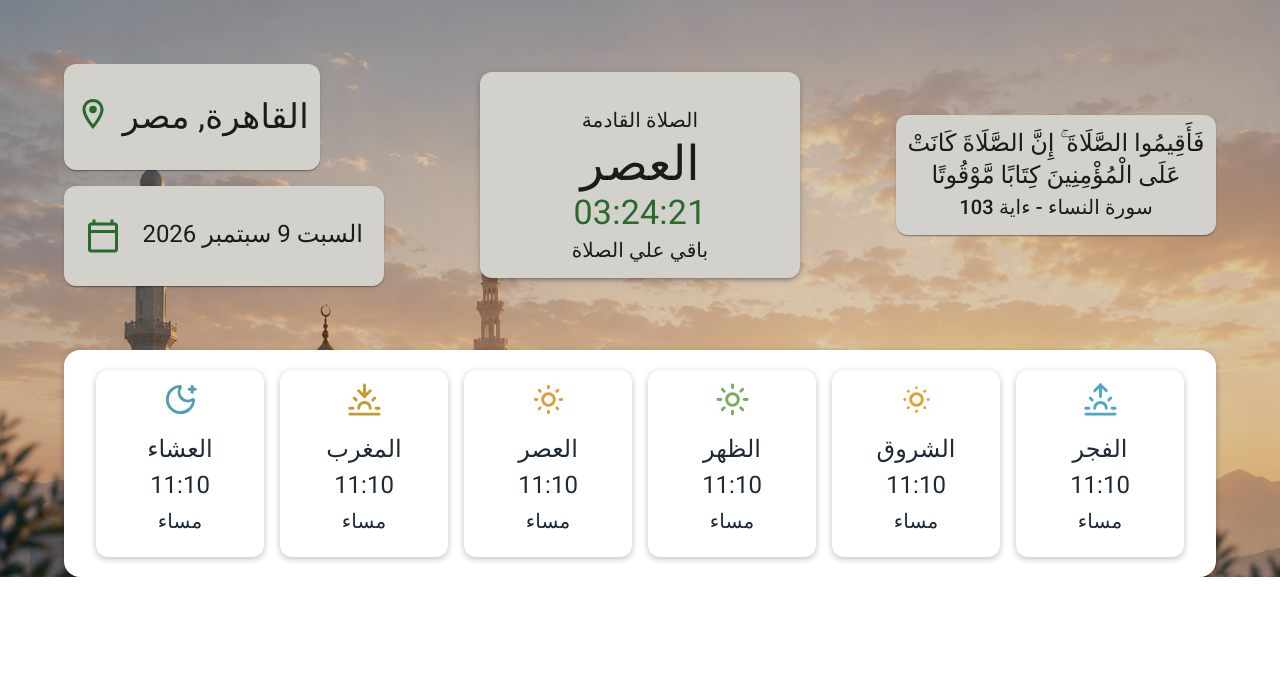
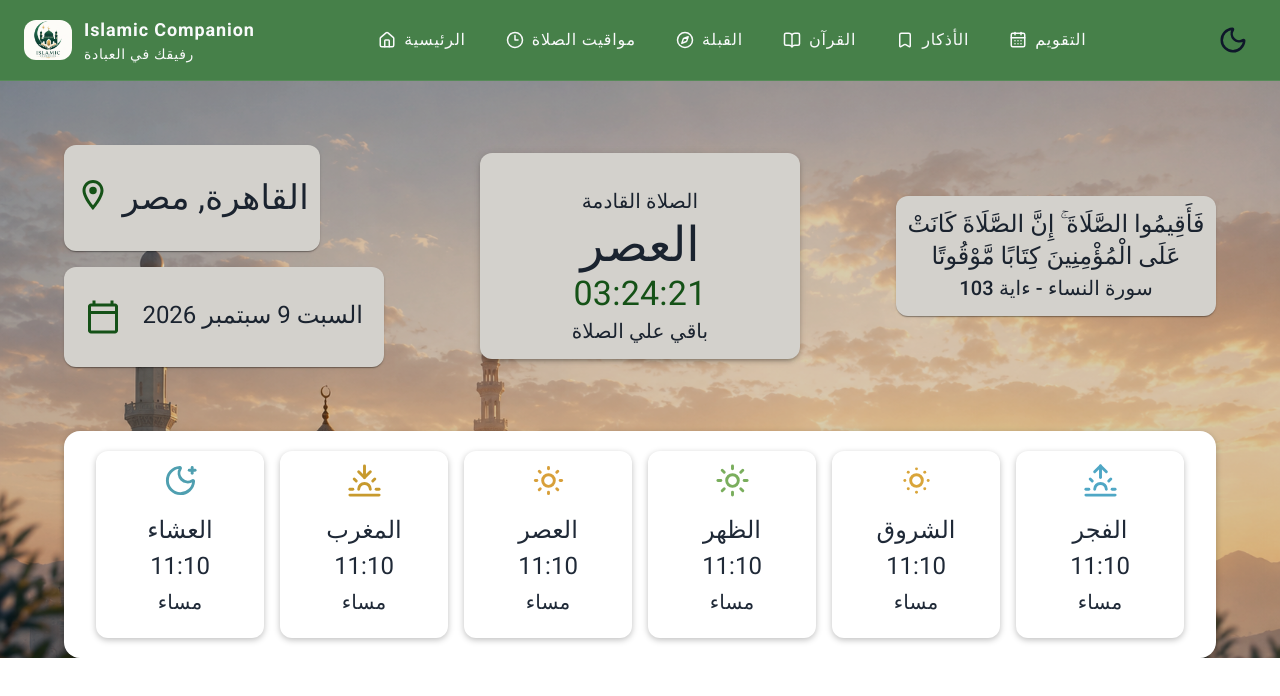
Before and after one commit to TahaAl-Qalyubiy/islamic-companion, a React (Vite) app: page / in a window 1280 px wide. Shown: the top 696 px of the page. Built offline with nearby package versions, Linux system fonts and the light colour scheme.

Commit message:
Routes&dark/lightMode&Header

```diff
--- a/index.html
+++ b/index.html
@@ -2,9 +2,9 @@
 <html lang="en">
 	<head>
 		<meta charset="UTF-8" />
-    <link rel="icon" type="image/svg+xml" href="/favicon.svg" />
+		<link rel="icon" type="image/svg+xml" href="public/img/logo.jpeg" />
 		<meta name="viewport" content="width=device-width, initial-scale=1.0" />
-    <title>admin-dashboard</title>
+		<title>islamic-companion</title>
 	</head>
 	<body>
 		<div id="root"></div>
--- a/src/App.jsx
+++ b/src/App.jsx
@@ -1,10 +1,11 @@
-import React from "react";
-import MainPage from "./components/MainPage";
+import HeaderBar from "./components/HeaderBar";
+import { Outlet } from "react-router-dom";
 
 function App() {
 	return (
 		<>
-			<MainPage />
+			<HeaderBar />
+			<Outlet />
 		</>
 	);
 }
--- /dev/null
+++ b/src/components/HeaderBar.jsx
@@ -0,0 +1,157 @@
+import { useState, useEffect } from "react";
+import { Link } from "react-router-dom";
+import {
+	Menu,
+	X,
+	Moon,
+	House,
+	Clock3,
+	Compass,
+	BookOpen,
+	Bookmark,
+	CalendarDays,
+	Sun,
+	// Settings,
+} from "lucide-react";
+
+export const navLinks = [
+	{ name: "الرئيسية", icon: House, path: "/" },
+	{ name: "مواقيت الصلاة", icon: Clock3, path: "/PrayerTimes" },
+	{ name: "القبلة", icon: Compass, path: "/kiss" },
+	{ name: "القرآن", icon: BookOpen, path: "/Quran" },
+	{ name: "الأذكار", icon: Bookmark, path: "/Remembrances" },
+	{ name: "التقويم", icon: CalendarDays, path: "/Calendar" },
+];
+
+export default function Header() {
+	const [open, setOpen] = useState(false);
+	const [mode, setMode] = useState(localStorage.getItem("theme") || "light");
+
+	function darkMode() {
+		setMode(mode == "light" ? "dark" : "light");
+	}
+
+	useEffect(() => {
+		if (mode == "dark") {
+			document.body.classList.add("dark");
+		} else {
+			document.body.classList.remove("dark");
+		}
+		localStorage.setItem("theme", mode);
+	}, [mode]);
+
+	return (
+		<header className="sticky top-0 z-50 border-b border-(--border)/10 bg-(--primary)/80 backdrop-blur-xl ">
+			<div className="mx-auto flex h-20 max-w-7xl items-center justify-between px-6">
+				{/* Logo */}
+				<div className="flex items-center gap-3">
+					<div className="flex h-12 w-12 items-center justify-center">
+						<img src="/img/logo.jpeg" alt="logo" className="rounded-xl" />
+					</div>
+
+					<div>
+						<h1 className="text-lg font-bold text-gray-50 tracking-wider">
+							Islamic Companion
+						</h1>
+						<p className="text-sm text-gray-50 tracking-wider">
+							رفيقك في العبادة
+						</p>
+					</div>
+				</div>
+
+				{/* Desktop Navigation */}
+				<nav className="hidden items-center gap-2 lg:flex">
+					{navLinks.map((item) => {
+						const Icon = item.icon;
+
+						return (
+							<Link
+								key={item.name}
+								to={item.path}
+								className="group flex items-center gap-2 rounded-xl px-4 py-2 text-md font-medium text-gray-50 transition-all duration-300 hover:bg-emerald-50 hover:text-emerald-700  tracking-wider"
+							>
+								<Icon
+									size={18}
+									className="transition-transform group-hover:scale-110"
+								/>
+								{item.name}
+							</Link>
+						);
+					})}
+				</nav>
+
+				{/* Right Side */}
+				<div className="hidden items-center gap-2 lg:flex">
+					<button
+						onClick={darkMode}
+						className="rounded-xl p-2 transition hover:bg-emerald-50"
+					>
+						{mode == "dark" ? (
+							<Sun size={30} color="#D8A03A" />
+						) : (
+							<Moon size={30} color="#0f172a" />
+						)}
+					</button>
+
+					{/* <button className="rounded-xl p-2 text-gray-600 transition hover:bg-emerald-50 hover:text-emerald-700">
+						<Settings size={20} />
+					</button> */}
+				</div>
+
+				{/* Mobile Button */}
+				<button
+					onClick={() => setOpen(!open)}
+					className="rounded-xl p-2 transition text-gray-50 hover:text-gray-900 hover:bg-gray-100 lg:hidden"
+				>
+					{open ? <X size={30} /> : <Menu size={30} />}
+				</button>
+			</div>
+
+			{/* Mobile Menu */}
+			<div
+				className={`overflow-hidden transition-all duration-300 lg:hidden ${
+					open ? "max-h-125" : "max-h-0"
+				}`}
+			>
+				<div className="border-t border-b bg-(--surface) px-6 py-4">
+					<div className="flex flex-col gap-2">
+						{navLinks.map((item) => {
+							const Icon = item.icon;
+
+							return (
+								<Link
+									key={item.name}
+									to={item.path}
+									onClick={() => setOpen(false)}
+									className="flex items-center gap-3 rounded-xl px-4 py-3 text-(--text) text-2xl tracking-wider transition hover:bg-emerald-50 hover:text-emerald-700"
+								>
+									<Icon size={25} />
+									{item.name}
+								</Link>
+							);
+						})}
+
+						<hr className="my-2  text-(--text)" />
+
+						<button
+							onClick={darkMode}
+							className="flex items-center gap-3 rounded-xl px-4 py-3 text-(--text) text-2xl transition hover:bg-emerald-50 hover:text-emerald-700"
+						>
+							{mode == "dark" ? (
+								<Sun size={25} color="#D8A03A" />
+							) : (
+								<Moon size={25} color="#0f172a" />
+							)}
+							{mode == "dark" ? "الوضع الفاتح" : "	الوضع الليلي"}
+						</button>
+
+						{/* <button className="flex items-center gap-3 rounded-xl px-4 py-3 text-gray-700 transition hover:bg-emerald-50 hover:text-emerald-700">
+							<Settings size={20} />
+							الإعدادات
+						</button> */}
+					</div>
+				</div>
+			</div>
+		</header>
+	);
+}
--- a/src/index.css
+++ b/src/index.css
@@ -8,7 +8,7 @@ body {
 :root {
 	--background: #f8f5ef;
 	--surface: #ffffff;
-	--primary: #2e7d32;
+	--primary: #055309eb;
 	--text: #1f2937;
 	--muted: #6b7280;
 	--border: #e5e7eb;
@@ -17,8 +17,27 @@ body {
 .dark {
 	--background: #0f172a;
 	--surface: #1e293b;
-	--primary: #4ade80;
+	--primary: #036d2a;
 	--text: #f8fafc;
 	--muted: #94a3b8;
 	--border: #334155;
 }
+
+::-webkit-scrollbar {
+	width: 10px;
+	border-radius: 10px;
+}
+
+::-webkit-scrollbar-track {
+	background: var(--background-body);
+	border-radius: 10px;
+}
+
+::-webkit-scrollbar-thumb {
+	background: linear-gradient(180deg, #e63946, #457b9d);
+	border-radius: 10px;
+}
+
+::-webkit-scrollbar-thumb:hover {
+	background: linear-gradient(180deg, #d62828, #1d3557);
+}
--- a/src/main.jsx
+++ b/src/main.jsx
@@ -7,10 +7,21 @@ import {
 	Route,
 	RouterProvider,
 } from "react-router-dom";
+
 import App from "./App";
+import MainPage from "./pages/MainPage";
 
 const router = createBrowserRouter(
-	createRoutesFromElements(<Route path="/" element={<App />}></Route>),
+	createRoutesFromElements(
+		<Route path="/" element={<App />}>
+			<Route index element={<MainPage />} />
+			<Route path="PrayerTimes" element={""} />
+			<Route path="kiss" element={""} />
+			<Route path="Quran" element={""} />
+			<Route path="Remembrances" element={""} />
+			<Route path="Calendar" element={""} />
+		</Route>,
+	),
 );
 
 ReactDOM.createRoot(document.getElementById("root")).render(
--- a/src/components/MainPage.jsx
+++ b/src/pages/MainPage.jsx
@@ -1,5 +1,5 @@
 import React from "react";
-import PrayerCard from "./PrayerCard";
+import PrayerCard from "../components/PrayerCard";
 import Container from "@mui/material/Container";
 import Grid from "@mui/material/Grid";
 import Stack from "@mui/material/Stack";
@@ -30,8 +30,8 @@ function MainPage() {
 			<Container maxWidth="lg">
 				<Grid container spacing={{ xs: 3, md: 4, lg: 12 }} className="py-16">
 					<Grid size={{ xs: 12, sm: 4 }} className="my-auto">
-						<Paper className="text-center rounded-xl! py-3 bg-(--background)!">
-							<Typography variant="h5" className="">
+						<Paper className="text-center rounded-xl! py-3 bg-(--background)! text-(--text)!">
+							<Typography variant="h5">
 								فَأَقِيمُوا الصَّلَاةَ ۚ إِنَّ الصَّلَاةَ كَانَتْ عَلَى
 								الْمُؤْمِنِينَ كِتَابًا مَّوْقُوتًا
 							</Typography>
@@ -41,7 +41,7 @@ function MainPage() {
 					<Grid size={{ xs: 12, sm: 4 }} className="my-auto">
 						<Paper
 							elevation={3}
-							className="text-center rounded-xl! pt-8 pb-3 bg-(--background)!"
+							className="text-center rounded-xl! pt-8 pb-3 bg-(--background)! text-(--text)!"
 						>
 							<Typography variant="h6">الصلاة القادمة</Typography>
 							<Typography variant="h3">العصر</Typography>
@@ -57,11 +57,15 @@ function MainPage() {
 					<Grid size={{ xs: 12, sm: 4 }}>
 						<Stack spacing={2} className="items-end!">
 							<Paper className="text-center rounded-xl! bg-(--background)! flex justify-evenly py-8 w-full sm:w-4/5">
-								<Typography variant="h4">القاهرة, مصر</Typography>
+								<Typography variant="h4" className="text-(--text)!">
+									القاهرة, مصر
+								</Typography>
 								<LocationOnOutlinedIcon className="text-(--primary)! text-4xl!" />
 							</Paper>
 							<Paper className="text-center rounded-xl! bg-(--background)! flex justify-evenly py-8 w-full">
-								<Typography variant="h5">السبت 9 سبتمبر 2026</Typography>
+								<Typography variant="h5" className="text-(--text)!">
+									السبت 9 سبتمبر 2026
+								</Typography>
 								<CalendarTodayOutlinedIcon className="text-(--primary)! text-4xl!" />
 							</Paper>
 						</Stack>
```
Also changed, not shown: public/img/logo.jpeg (added). Lines whose indentation alone changed are shown as unchanged.
